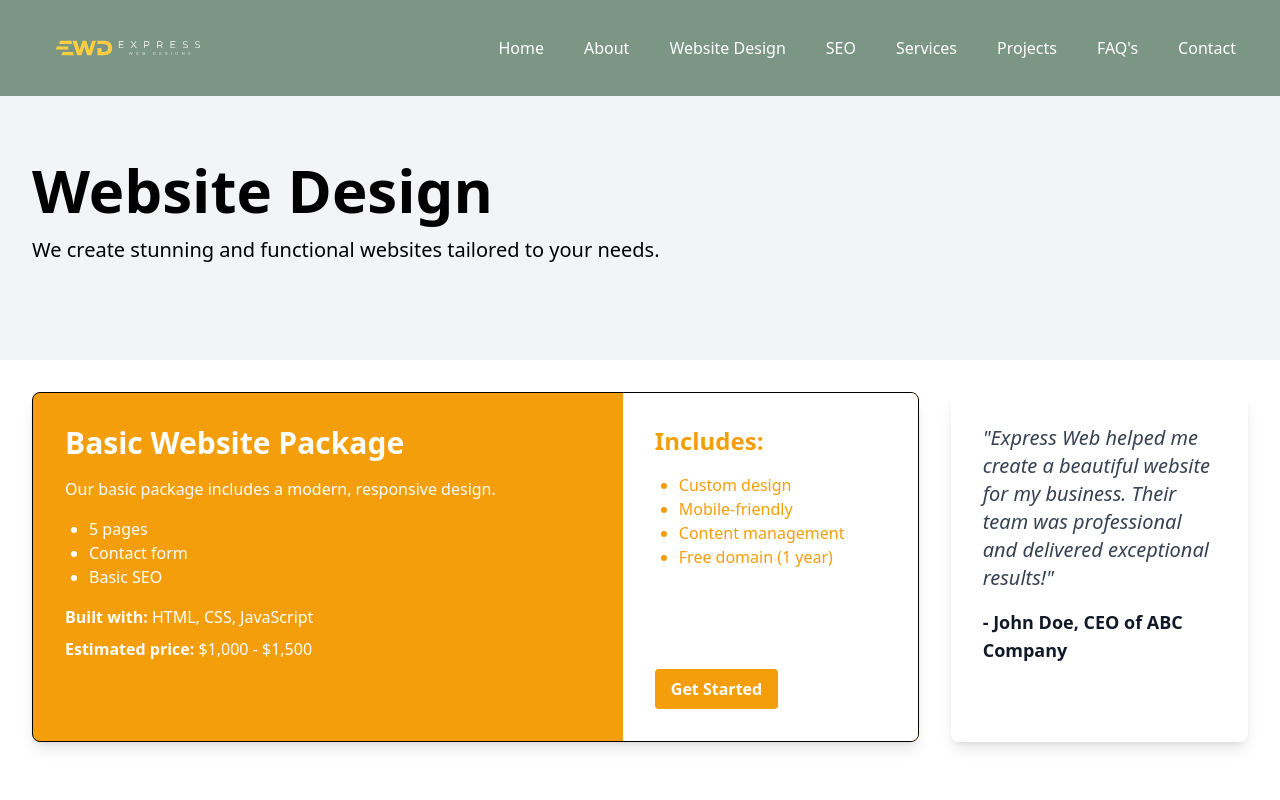
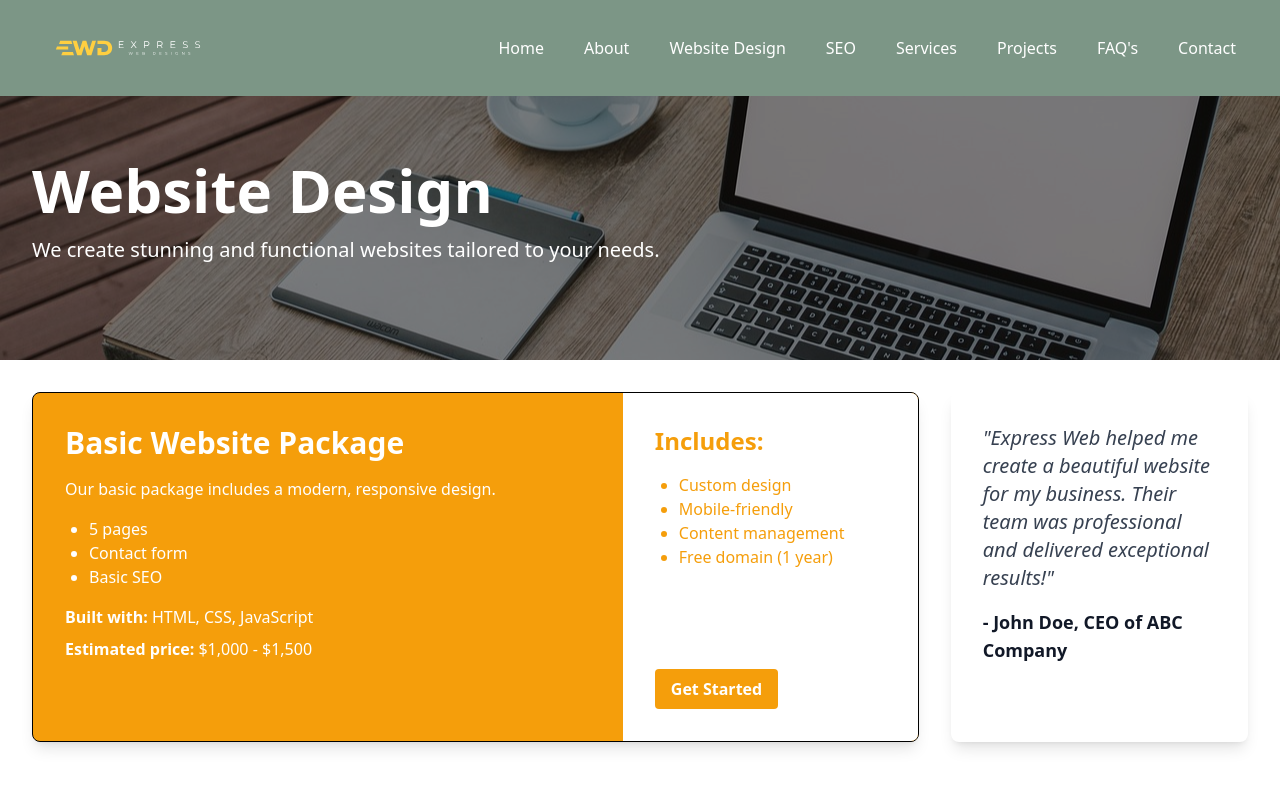
Before and after one commit to jdm1991/final-express, a Next.js app: page /webDesign in a window 1280 px wide. Shown: the top 800 px of the page. Built offline with nearby package versions, Linux system fonts and the light colour scheme.

Commit message:
Website design page updates

```diff
--- a/src/app/webDesign/page.jsx
+++ b/src/app/webDesign/page.jsx
@@ -4,12 +4,16 @@ import Process from "../components/Process";
 export default function WebsiteDesign() {
   return (
     <div className="pt-16 md:pt-20 lg:pt-24">
-      <section className="bg-gray-100 py-8 sm:py-12 md:py-16">
-        <div className="max-w-7xl mx-auto px-4 sm:px-6 lg:px-8">
-          <h1 className="text-3xl sm:text-4xl md:text-5xl lg:text-6xl font-bold mb-4">
+      <section
+        className="bg-gray-100 py-8 sm:py-12 md:py-16 bg-cover bg-center relative"
+        style={{ backgroundImage: "url('/websiteDesignPic.jpeg')" }}
+      >
+        <div className="absolute inset-0 bg-black opacity-50"></div>
+        <div className="max-w-7xl mx-auto px-4 sm:px-6 lg:px-8 relative z-10">
+          <h1 className="text-3xl sm:text-4xl md:text-5xl lg:text-6xl font-bold mb-4 text-white">
             Website Design
           </h1>
-          <p className="text-xl mb-8">
+          <p className="text-xl mb-8 text-white">
             We create stunning and functional websites tailored to your needs.
           </p>
         </div>
```
Also changed, not shown: public/websiteDesignPic.jpeg (added).
